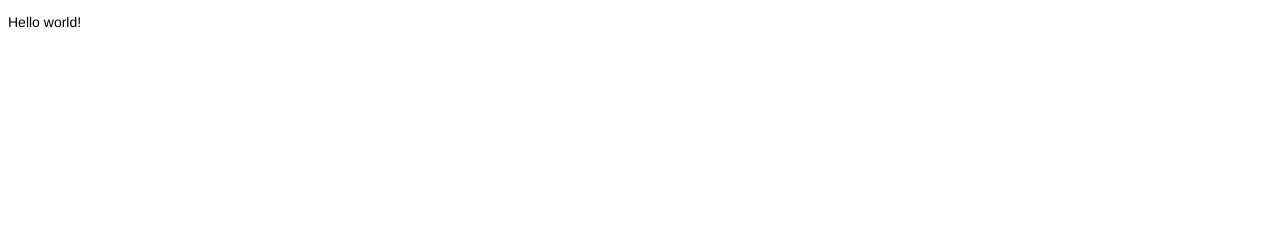
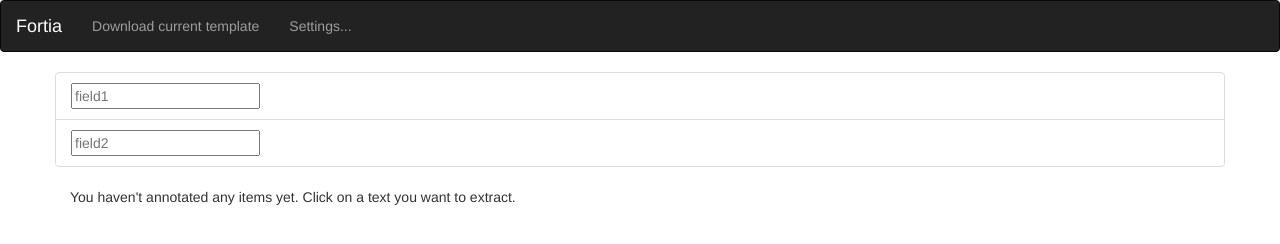
Before and after one commit to TeamHG-Memex/fortia, a website: page firefox-addon/data/sidebar/sidebar.html in a window 1280 px wide. Drawn offline with nearby package versions, Linux system fonts and the light colour scheme.

Commit message:
sidebar UI draft

```diff
--- a/firefox-addon/data/sidebar/sidebar.css
+++ b/firefox-addon/data/sidebar/sidebar.css
@@ -1,6 +1,13 @@
+
+/*
 html {
     font-family: "Helvetica Neue", Helvetica, Arial, Verdana, sans-serif;
     font-size: 14px;
-    /*color: #E9DBAE;*/
-    /*background: #022525;*/
 }
+*/
+
+.navbar-inverse .navbar-brand {
+/*  color: #fac0ba; */
+    color: #ffffff;
+    cursor: default;
+}
--- a/firefox-addon/data/sidebar/sidebar.html
+++ b/firefox-addon/data/sidebar/sidebar.html
@@ -3,9 +3,55 @@
 <head lang="en">
     <meta charset="UTF-8">
     <title>Sidebar</title>
+    <link href="http://maxcdn.bootstrapcdn.com/bootswatch/3.3.4/simplex/bootstrap.css"
+          rel="stylesheet">
+    <script src="../vendor/jquery-2.1.3.js"></script>
+    <script src="http://maxcdn.bootstrapcdn.com/bootstrap/3.3.4/js/bootstrap.min.js"></script>
+    <link href="http://maxcdn.bootstrapcdn.com/font-awesome/4.3.0/css/font-awesome.min.css" rel="stylesheet">
     <link href="sidebar.css" rel="stylesheet">
 </head>
+
 <body>
-    <p>Hello world!</p>
+
+    <nav class="navbar navbar-inverse">
+        <div class="container-fluid">
+            <div class="navbar-header">
+                <button type="button" class="navbar-toggle collapsed"
+                        data-toggle="collapse"
+                        data-target="#bs-example-navbar-collapse-2">
+                    <span class="sr-only">Toggle navigation</span>
+                    <span class="icon-bar"></span>
+                    <span class="icon-bar"></span>
+                    <span class="icon-bar"></span>
+                </button>
+                <span class="navbar-brand">Fortia</span>
+            </div>
+
+            <div class="collapse navbar-collapse" id="bs-example-navbar-collapse-2">
+                <ul class="nav navbar-nav">
+                    <li><a href="#">Download current template</a></li>
+                    <li><a href="#">Settings...</a></li>
+                </ul>
+            </div>
+        </div>
+    </nav>
+
+    <div class="container">
+        <div class="row">
+            <div class="list-group">
+                <!--<span class="list-group-item active">Fields</span>-->
+                <span class="list-group-item">
+                    <input type="text" placeholder="field1">
+                </span>
+                <span class="list-group-item">
+                    <input type="text" placeholder="field2">
+                </span>
+            </div>
+        </div>
+        <p>
+            You haven't annotated any items yet.
+            Click on a text you want to extract.
+        </p>
+    </div>
 </body>
 </html>
```
